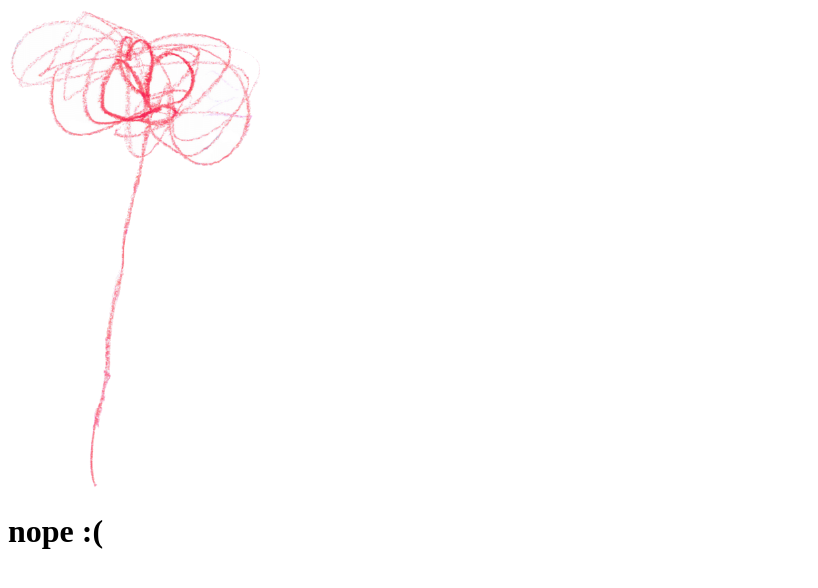
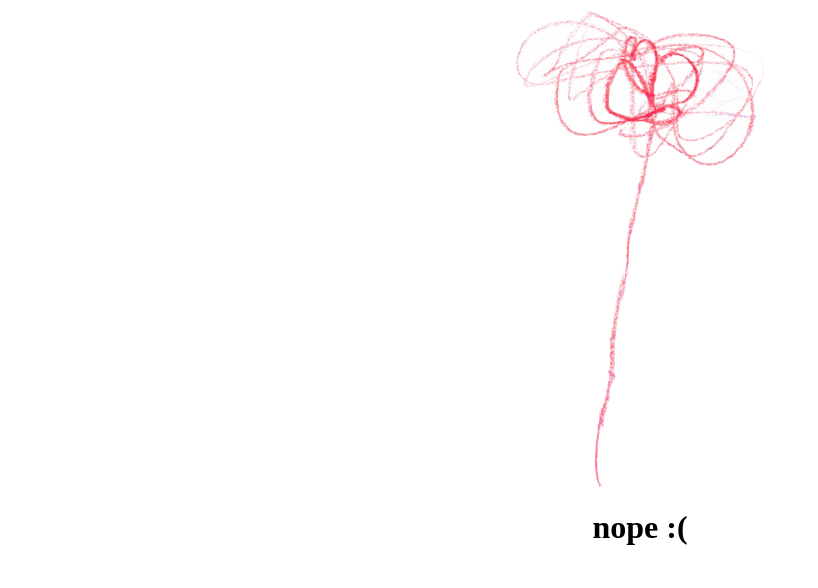
Before and after one commit to madewithdad/madewithdad.github.io, a plain HTML site: page 404.html in a window 1280 px wide. Shown: the whole page, without its empty margins (0-818 px from the left). Drawn offline with Linux system fonts and the light colour scheme.

Commit message:
Centred text and images

```diff
--- a/404.html
+++ b/404.html
@@ -1,7 +1,22 @@
 <!DOCTYPE html>
 <html>
+<head>
+<meta name="viewport" content="width=device-width, initial-scale=1">
+<style>
+img {
+  display: block;
+  margin-left: auto;
+  margin-right: auto;
+}
+div.title {
+  text-align: center;
+}
+</style>
+</head>
 <body>
-<img src="images/Flower1.png" alt="Not found" height="480"/>
+<img src="images/Flower1.png" alt="Not found" height="480" >
+<div class="title">
 <h1>nope :(</h1>
+</div>
 </body>
 </html>
```
Also changed, not shown: index.html (+16 -1 lines).
